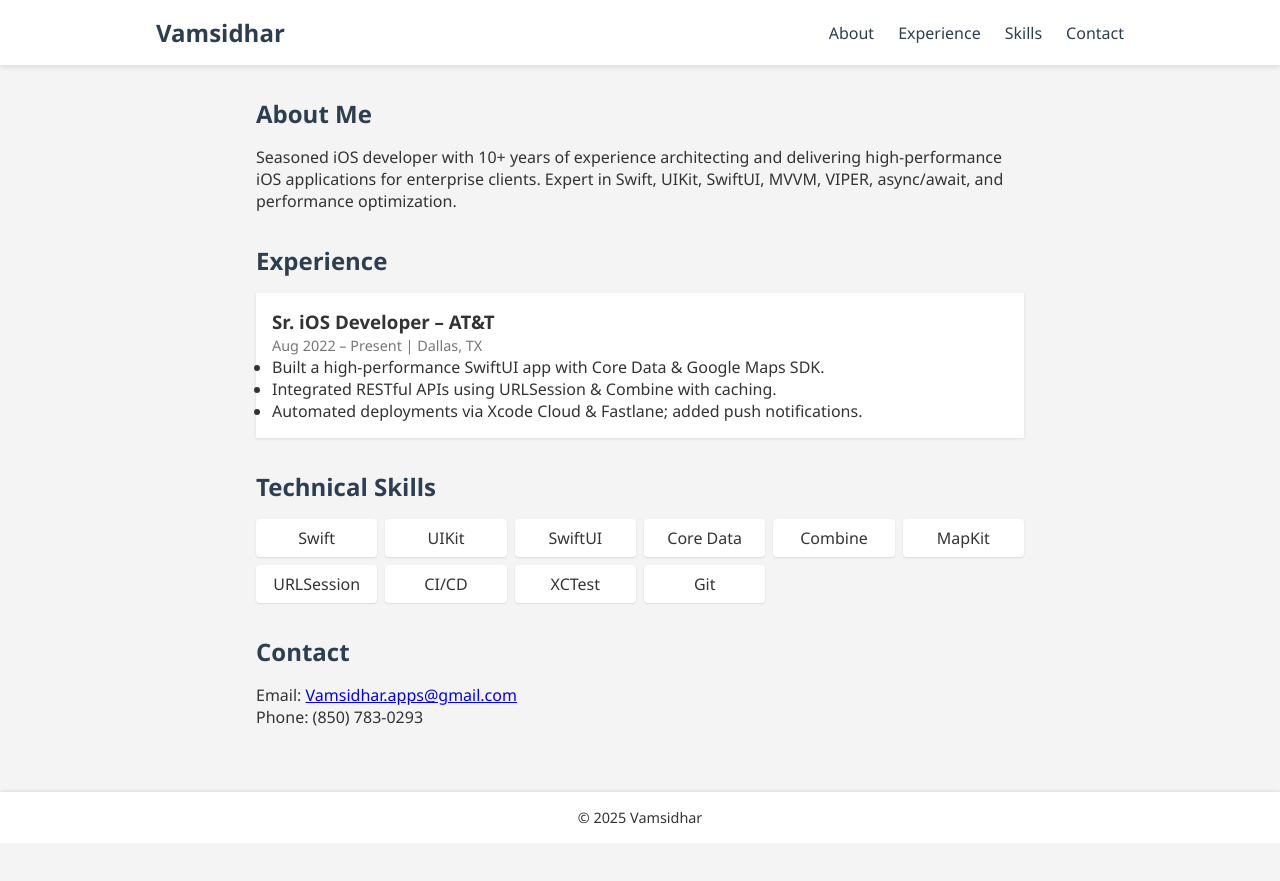
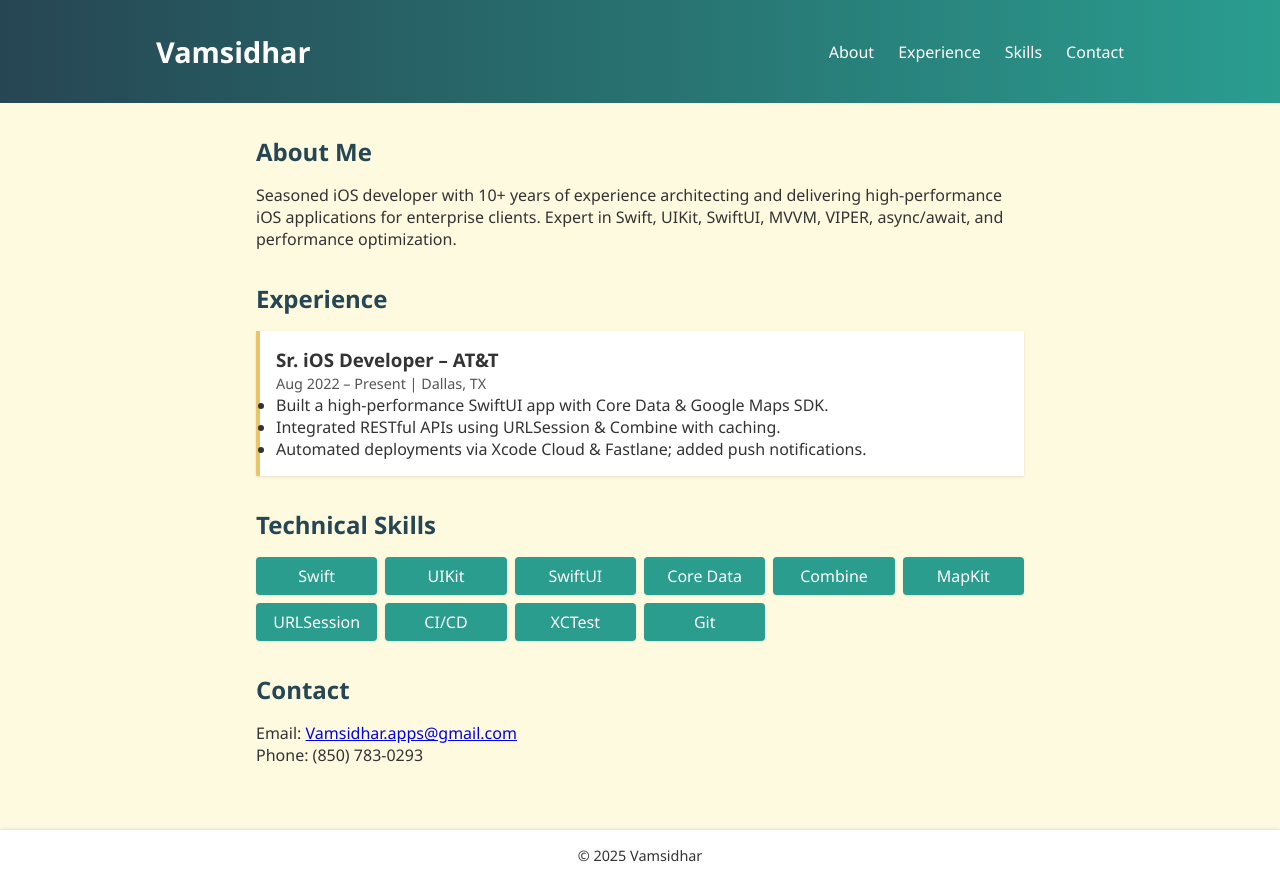
Before and after one commit to vamsidharApps/Portfolio, a plain HTML site: page index.html in a window 1280 px wide. Before the commit the page ends 843 px from the top, so only its background shows below. Drawn offline with Linux system fonts and the light colour scheme.

Commit message:
Update style.css

```diff
--- a/style.css
+++ b/style.css
@@ -1,9 +1,11 @@
 :root {
-  --primary-color: #2c3e50;
-  --accent-color: #3498db;
-  --bg-light: #f4f4f4;
+  --primary-color: #264653;
+  --secondary-color: #2a9d8f;
+  --accent-color: #e9c46a;
+  --highlight-color: #f4a261;
+  --bg-light: #fefae0;
   --text-dark: #333;
-  --card-bg: #fff;
+  --card-bg: #ffffff;
 }
 
 * {
@@ -29,17 +31,34 @@ body {
 }
 
 header {
-  background: var(--card-bg);
-  box-shadow: 0 2px 5px rgba(0,0,0,0.1);
+  background: linear-gradient(90deg, var(--primary-color), var(--secondary-color));
+  padding: 1rem 0;
   position: sticky;
   top: 0;
   z-index: 100;
 }
 
+.profile-pic {
+  width: 100px;
+  height: 100px;
+  border-radius: 50%;
+  border: 4px solid var(--highlight-color);
+  box-shadow: 0 2px 6px rgba(0,0,0,0.2);
+}
+
+.headline {
+  margin-left: 1rem;
+  flex-grow: 1;
+}
+
 .logo {
-  color: var(--primary-color);
-  font-size: 1.5rem;
-  font-weight: bold;
+  font-size: 1.8rem;
+  color: #ffffff;
+}
+
+.subtitle {
+  color: #ffffffcc;
+  margin-top: 0.2rem;
 }
 
 nav ul {
@@ -50,14 +69,14 @@ nav ul {
 
 nav a {
   text-decoration: none;
-  color: var(--primary-color);
+  color: #ffffff;
   position: relative;
 }
 nav a::after {
   content: '';
   display: block;
   height: 2px;
-  background: var(--accent-color);
+  background: var(--highlight-color);
   width: 0;
   transition: width 0.3s;
   position: absolute;
@@ -73,6 +92,7 @@ nav a:hover::after {
   border: none;
   cursor: pointer;
   display: none;
+  margin-left: auto;
 }
 
 .hamburger,
@@ -80,7 +100,7 @@ nav a:hover::after {
 .hamburger::after {
   width: 25px;
   height: 3px;
-  background: var(--primary-color);
+  background: #ffffff;
   display: block;
   transition: all 0.3s ease;
   border-radius: 2px;
@@ -113,15 +133,17 @@ main {
   padding: 1rem;
   margin-bottom: 1rem;
   box-shadow: 0 1px 3px rgba(0,0,0,0.1);
-  transition: transform 0.2s;
+  transition: transform 0.2s, border-left 0.3s;
+  border-left: 4px solid var(--accent-color);
 }
 .card:hover {
   transform: translateY(-5px);
+  border-left-color: var(--highlight-color);
 }
 
 .date {
   font-size: 0.9rem;
-  color: #777;
+  color: #555;
 }
 
 .skills-grid {
@@ -130,16 +152,16 @@ main {
   gap: 0.5rem;
 }
 .skills-grid span {
-  background: var(--card-bg);
+  background: var(--secondary-color);
   padding: 0.5rem;
   text-align: center;
   border-radius: 4px;
+  color: #fff;
   box-shadow: 0 1px 2px rgba(0,0,0,0.1);
   transition: background 0.3s;
 }
 .skills-grid span:hover {
-  background: var(--accent-color);
-  color: #fff;
+  background: var(--highlight-color);
 }
 
 footer {
@@ -153,9 +175,9 @@ footer {
 @media (max-width: 768px) {
   nav ul {
     flex-direction: column;
-    background: var(--card-bg);
+    background: var(--primary-color);
     position: absolute;
-    top: 60px;
+    top: 70px;
     right: 0;
     width: 200px;
     transform: translateX(100%);
```
